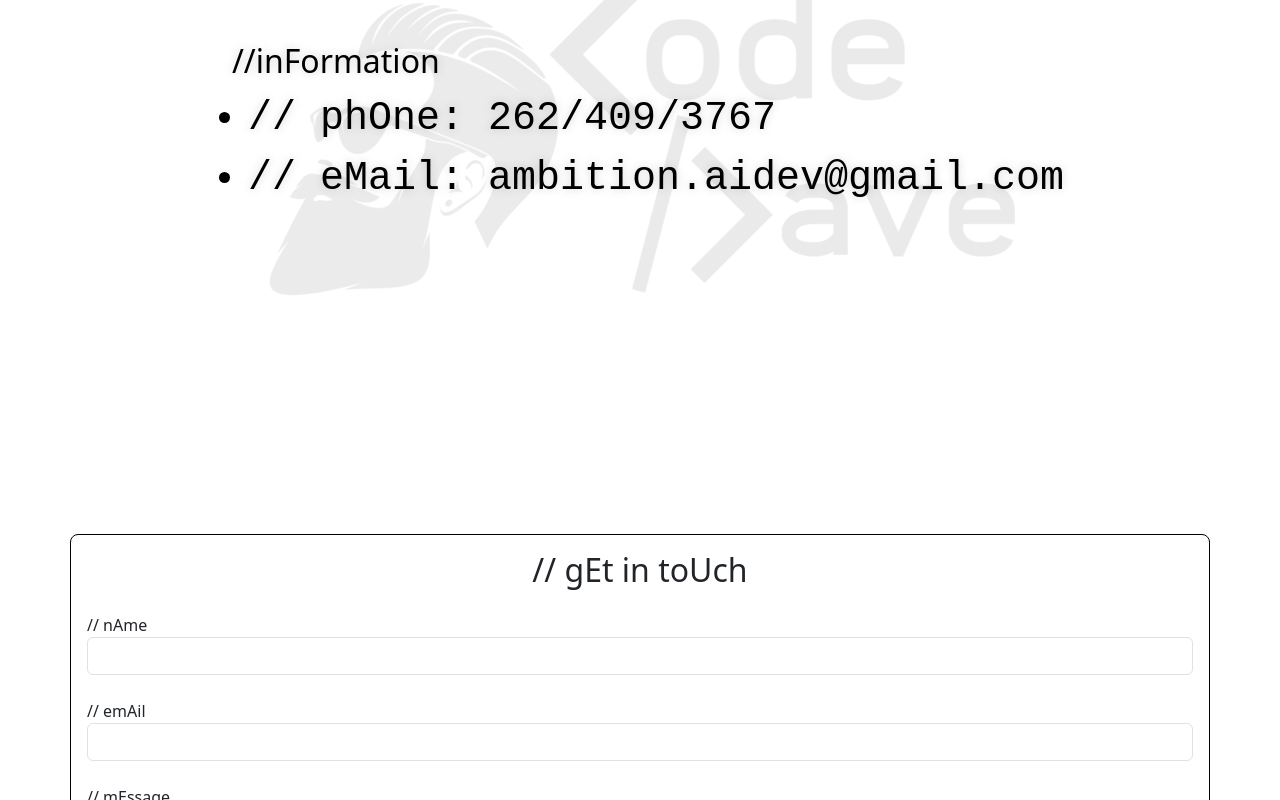
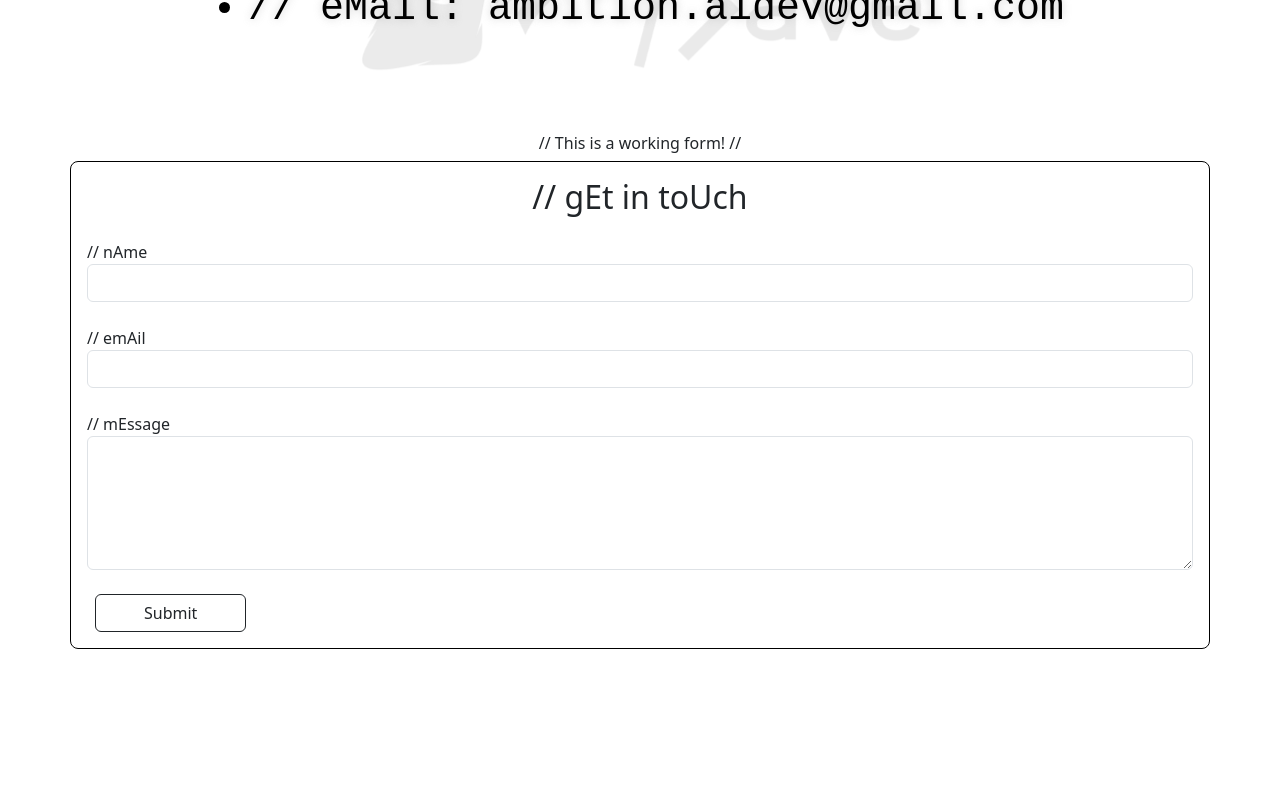
Before and after one commit to aidev13/react-portfolio, a React (Vite) app: page /contact in a window 1280 px wide. Shown: the part 480-1280 px from the top of the page. Built offline with nearby package versions, Linux system fonts and the light colour scheme.

Commit message:
WIP contac page tweeK

```diff
--- a/src/page/Contact.jsx
+++ b/src/page/Contact.jsx
@@ -1,15 +1,14 @@
 import Header from '../components/Header'
 import Form from '../components/Form'
-
-
+import './page.css'
 
 const Contact = () => {
-
 
   return (
     <>
       <main className='contact_body'>
-        <Header>//coNtact</Header>
+        <Header className="title_span"  >//coNtact</Header>
+
         <div className='wrapper'>
           <div className='contact_header'>
             <span className='background'></span>
@@ -29,9 +28,14 @@ const Contact = () => {
         </div>
 
         <div>
+          <h6 className='text-center'>
+            // This is a working form! //
+          </h6>
           <Form />
         </div>
 
+        <div className='open'>
+        </div>
 
       </main>
     </>
--- a/src/page/page.css
+++ b/src/page/page.css
@@ -1,4 +1,6 @@
-::-webkit-scrollbar {display:none;}
+::-webkit-scrollbar {
+  display: none;
+}
 
 /* About Page styles */
 .image_flex {
@@ -80,6 +82,7 @@
 .card:hover {
   box-shadow: rgb(38, 57, 77) 0px 20px 30px -10px;
 }
+
 @media (min-width: 45em) {
   .grid_col {
     grid-template-columns: repeat(2, 1fr);
@@ -100,19 +103,18 @@
 }
 
 .wrapper {
-  height: 100vh;
+  height: 50vh;
   overflow-x: hidden;
   overflow-y: auto;
-  perspective: 10px;
+  perspective: 5px;
 }
-
 
 .contact_header {
   position: relative;
   display: flex;
   justify-content: center;
   align-items: center;
-  height: 100%;
+  height: 115%;
   transform-style: preserve-3d;
   z-index: -1;
 }
@@ -128,9 +130,9 @@ transform: translateZ(-10px) scale(2);
 
 .background {
   position: absolute;
-  height: 100%;
-  width: 100%;
-  object-fit: cover;
+  height: 75%;
+  width: 70%;
+  /* object-fit: cover; */
   z-index: -1;
 }
 
@@ -165,3 +167,7 @@ transform: translateZ(-10px) scale(2);
   }
 
 }
+
+.open {
+  height: 100px;
+}
```
Lines whose indentation alone changed are shown as unchanged.
